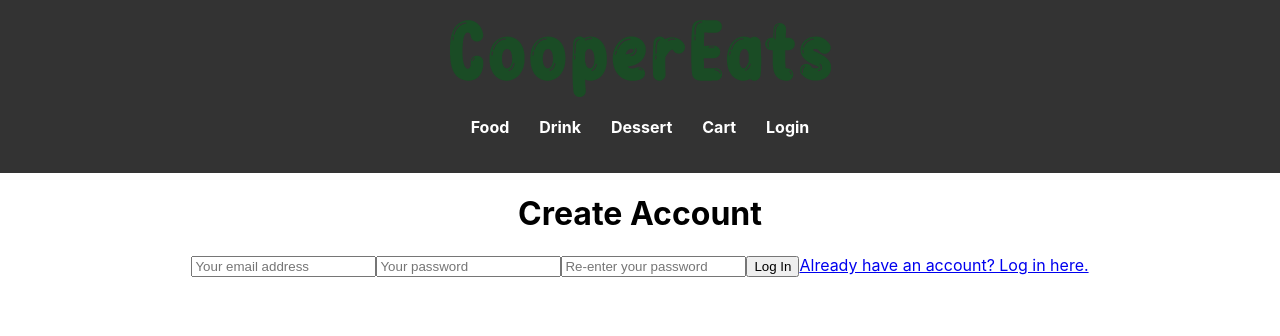
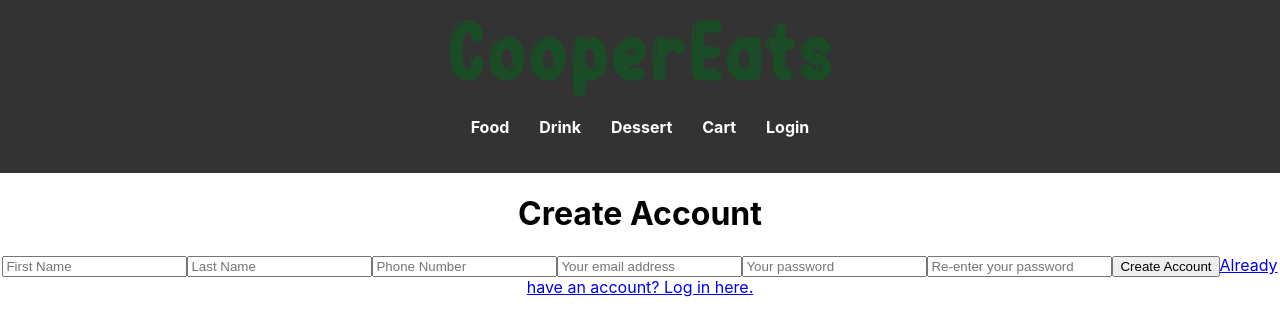
Before and after one commit to justyoyo123/CooperEats, a React (Create React App) app in the folder coopereats-app/: page /create-account in a window 1280 px wide. Shown: the top 336 px of the page. Built offline with nearby package versions, Linux system fonts and the light colour scheme; no server answers.

Commit message:
Request more info at signup

```diff
--- a/coopereats-app/src/components/CreateAccountPage.js
+++ b/coopereats-app/src/components/CreateAccountPage.js
@@ -1,26 +1,37 @@
-import {useState} from "react";
-import {Link, useNavigate} from "react-router-dom";
-import {getAuth, createUserWithEmailAndPassword} from "firebase/auth";
-
+import { useState } from "react";
+import { Link, useNavigate } from "react-router-dom";
+import { getAuth, createUserWithEmailAndPassword } from "firebase/auth";
+import { getFirestore, doc, setDoc } from "firebase/firestore"; // Import Firestore
 
 const CreateAccountPage = () => {
     const [email, setEmail] = useState("");
     const [password, setPassword] = useState("");
     const [confirmPassword, setConfirmPassword] = useState("");
+    const [firstName, setFirstName] = useState(""); // First name state
+    const [lastName, setLastName] = useState(""); // Last name state
+    const [phoneNumber, setPhoneNumber] = useState(""); // Phone number state
     const [error, setError] = useState("");
 
     const navigate = useNavigate();
+    const firestore = getFirestore(); // Initialize Firestore
 
     const createAccount = async () => {
+        if (password !== confirmPassword) {
+            setError("Password and confirm password do not match");
+            return;
+        }
+
         try {
-            if (password !== confirmPassword) {
-                setError("Password and confirm password do not match");
-                return;
-            }
-
-            await createUserWithEmailAndPassword(getAuth(), email, password);
-            navigate("/");
-        } catch(e) {
+            const userCredential = await createUserWithEmailAndPassword(getAuth(), email, password);
+            // Create a user in Firestore with additional details
+            await setDoc(doc(firestore, "users", userCredential.user.uid), {
+                firstName,
+                lastName,
+                phoneNumber,
+                email // Optional: Store email in Firestore as well
+            });
+            navigate("/"); // Navigate to home page or dashboard
+        } catch (e) {
             setError(e.message);
         }
     };
@@ -30,23 +41,38 @@ const CreateAccountPage = () => {
             <h1>Create Account</h1>
             {error && <p className="error">{error}</p>}
             <input
+                placeholder="First Name"
+                value={firstName}
+                onChange={e => setFirstName(e.target.value)}
+            />
+            <input
+                placeholder="Last Name"
+                value={lastName}
+                onChange={e => setLastName(e.target.value)}
+            />
+            <input
+                placeholder="Phone Number"
+                value={phoneNumber}
+                onChange={e => setPhoneNumber(e.target.value)}
+            />
+            <input
                 placeholder="Your email address"
                 value={email}
-                onChange={e=>setEmail(e.target.value)}
+                onChange={e => setEmail(e.target.value)}
             />
             <input
                 type="password"
                 placeholder="Your password"
                 value={password}
-                onChange={e=>setPassword(e.target.value)}
+                onChange={e => setPassword(e.target.value)}
             />
             <input
                 type="password"
                 placeholder="Re-enter your password"
                 value={confirmPassword}
-                onChange={e=>setConfirmPassword(e.target.value)}
+                onChange={e => setConfirmPassword(e.target.value)}
             />
-            <button onClick={createAccount}>Log In</button>
+            <button onClick={createAccount}>Create Account</button>
             <Link to="/login">Already have an account? Log in here.</Link>
         </>
     );
```
